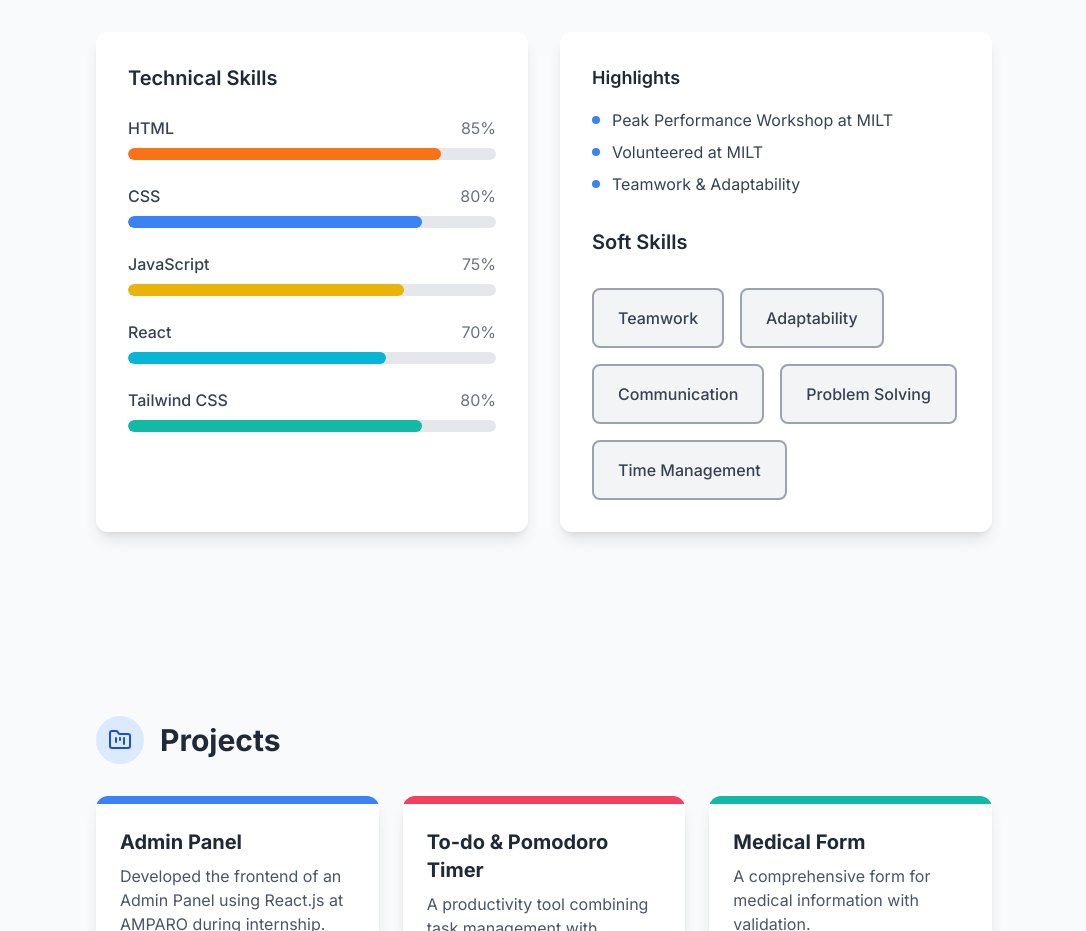
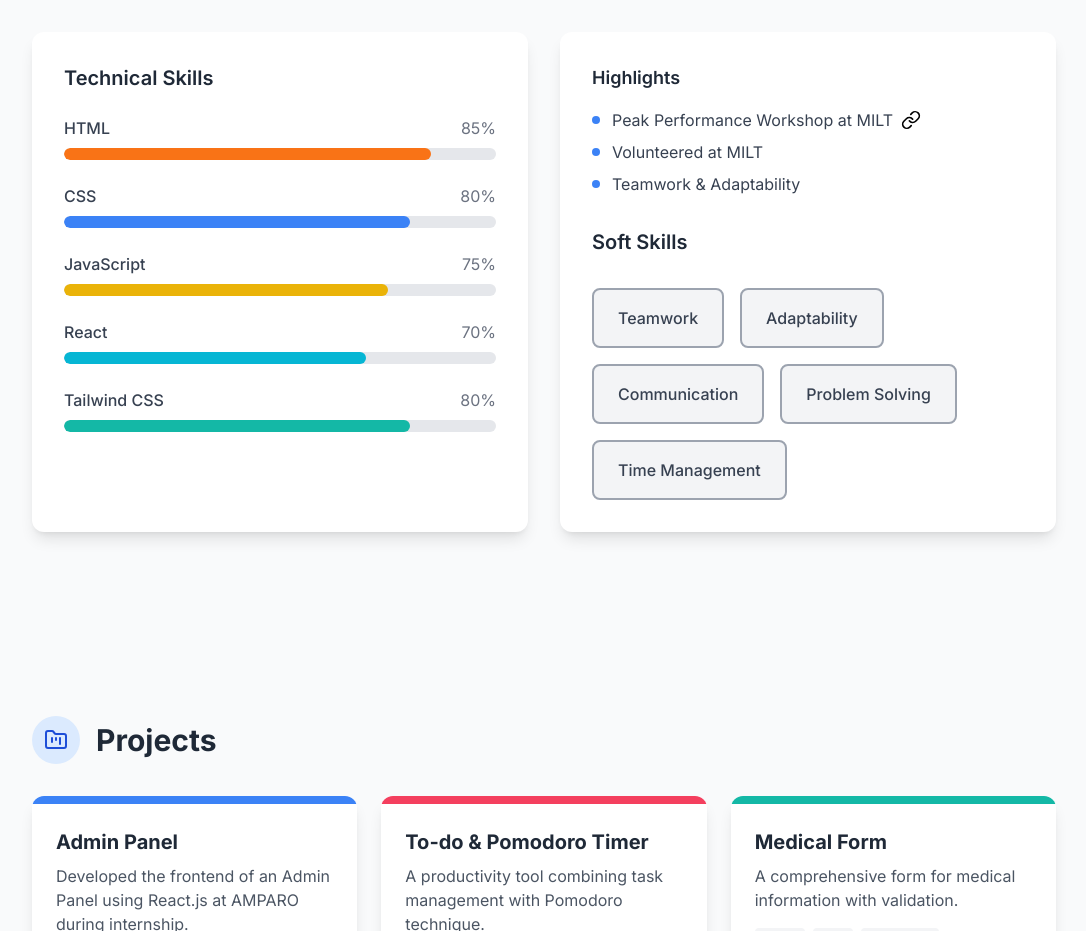
Before and after one commit to Ayachi-Sharma/ayachi-portfolio, a React (Vite) app: page / in a window 1280 px wide. Shown: the part 1521-2452 px from the top of the page, without its empty margins (96-1182 px from the left). Built offline with nearby package versions, Linux system fonts and the light colour scheme.

Commit message:
update profile

```diff
--- a/src/components/Certifications.tsx
+++ b/src/components/Certifications.tsx
@@ -18,21 +18,21 @@ const Certifications: React.FC = () => {
     {
       title: 'Core JAVA',
       issuer: 'MSME Technology Centre',
-      date: '2023',
+      date: '2024',
       icon: '☕',
       link: 'https://drive.google.com/file/d/1Y2XIlC6A6E2duUInUIg9BZLN61NU3Bpx/view' // Replace with actual certificate link
     },
     {
       title: 'Summer Internship Program',
       issuer: 'IBM',
-      date: '2023',
+      date: '2024',
       icon: '💻',
       link: 'https://drive.google.com/file/d/1Z9gus7YfrHCwjL8WBrFe3EzbimrWqUPg/view' // Replace with actual certificate link
     },
     {
       title: '3 Month Internship',
       issuer: 'Amparo Secure Tech., Bhilwara',
-      date: '2024',
+      date: '2025',
       icon: '🔒',
       link: '#' // Replace with actual certificate link
     }
@@ -67,7 +67,7 @@ const Certifications: React.FC = () => {
       className="py-36 "
     >
       <motion.div
-        className="max-w-4xl mx-auto px-4"
+        className="max-w-5xl mx-auto px-4"
         initial={{ opacity: 0, y: 20 }}
         animate={isVisible ? { opacity: 1, y: 0 } : {}}
         transition={{ duration: 0.8 }}
--- a/src/components/Hero.tsx
+++ b/src/components/Hero.tsx
@@ -1,5 +1,6 @@
 import React, { useEffect, useState } from 'react';
 import { motion } from 'framer-motion';
+import pic from "../assets/ayachi-pic.jpg";
 import { Download, Github, Mail, MapPin } from 'lucide-react';
 
 const Hero: React.FC = () => {
@@ -37,7 +38,7 @@ const Hero: React.FC = () => {
             </p>
             <div className="flex gap-4">
               <a
-                href="../assets/ayachi-pic.jpg"
+                href="https://drive.google.com/file/d/1FwV42YDZUGI-7wrSsqBxuQ7nJy4RLRun/view"
                 download
                 className="bg-blue-900 text-white px-6 py-3 rounded-lg shadow-lg transition duration-300 transform hover:-translate-y-1 hover:bg-blue-800 flex items-center gap-2"
               >
@@ -66,7 +67,7 @@ const Hero: React.FC = () => {
         >
           <div className="relative w-80 h-80 rounded-full overflow-hidden border-8 border-gray-100 shadow-xl">
             <img
-              src="/src/assets/ayachi-pic.jpg"
+              src = {pic}
               alt="Profile"
               className="w-full h-full object-cover"
             />
--- a/src/components/Projects.tsx
+++ b/src/components/Projects.tsx
@@ -83,7 +83,7 @@ const Projects: React.FC = () => {
         isVisible ? 'opacity-100' : 'opacity-0'
       }`}
     >
-      <div className="max-w-4xl mx-auto">
+      <div className="max-w-5xl mx-auto">
         <div className="flex items-center mb-8">
           <div className="bg-blue-100 p-3 rounded-full">
             <FolderKanban className="h-6 w-6 text-blue-700" />
@@ -143,7 +143,7 @@ const Projects: React.FC = () => {
                 </button>
               </div>
 
-              <div className="flex flex-wrap gap-2 mb-6">
+              <div className="flex flex-wrap gap-2 mb-4">
                 {selectedProject.tags.map((tag, i) => (
                   <span key={i} className="text-sm font-medium text-gray-500 bg-gray-100 px-3 py-1 rounded-full">
                     {tag}
@@ -157,6 +157,7 @@ const Projects: React.FC = () => {
                   <li key={i}>{detail}</li>
                 ))}
               </ul>
+
 
               <div className="flex justify-end">
                 <button
--- a/src/components/Skills.tsx
+++ b/src/components/Skills.tsx
@@ -1,4 +1,5 @@
 import React, { useRef, useEffect, useState } from 'react';
+import { Link } from 'lucide-react';
 import { Code2 } from 'lucide-react';
 
 interface Skill {
@@ -57,7 +58,7 @@ const Skills: React.FC = () => {
         isVisible ? 'opacity-100' : 'opacity-0'
       }`}
     >
-      <div className="max-w-4xl mx-auto">
+      <div className="max-w-5xl mx-auto">
         <div className="flex items-center mb-8">
           <div className="bg-blue-100 p-3 rounded-full">
             <Code2 className="h-6 w-6 text-blue-700" />
@@ -96,7 +97,15 @@ const Skills: React.FC = () => {
               <ul className="space-y-2 text-gray-700">
                 <li className="flex items-center">
                   <div className="w-2 h-2 bg-blue-500 rounded-full mr-3"></div>
-                  <span>Peak Performance Workshop at MILT</span>
+                  <span
+                    className="inline-flex items-center gap-2"
+                  >
+                    Peak Performance Workshop at MILT
+                    <a href="https://drive.google.com/file/d/1cbNtAcncc1aamNCP4FBAcWqLVE-Kuwwf/view"
+                    target='_blank'>
+                    <Link className="w-5 h-5 text-black" />
+                    </a>
+                    </span>
                 </li>
                 <li className="flex items-center">
                   <div className="w-2 h-2 bg-blue-500 rounded-full mr-3"></div>
```
Also changed, not shown: src/assets/Core-java-certification.jpg (deleted), 1 other file (tests, documents, lock files or other folders).
